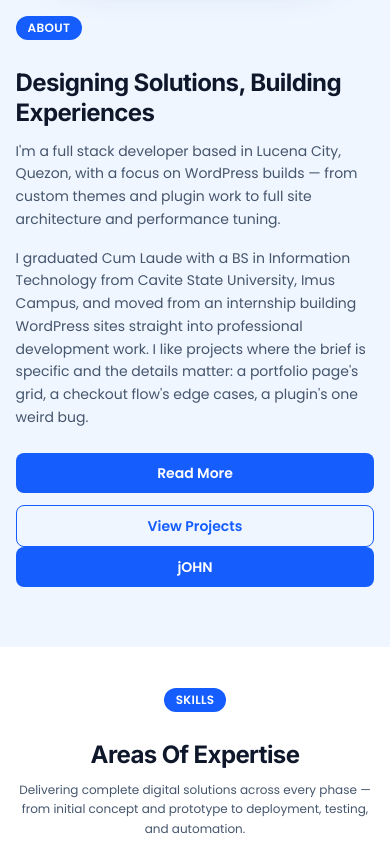
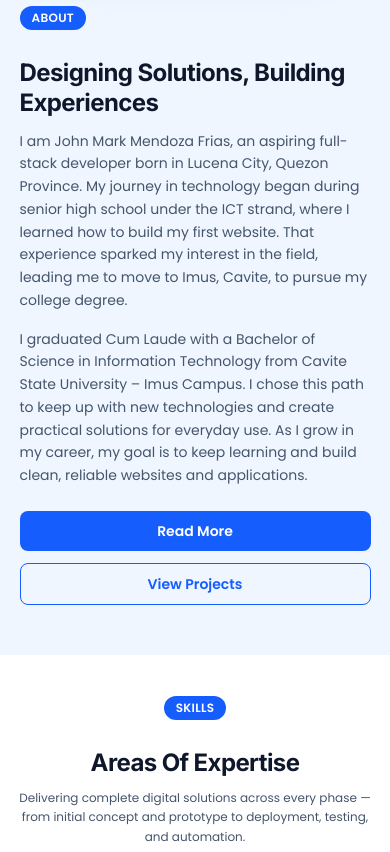
Before and after one commit to johnmarkfrias/jmfrias-portfolio, a React (Vite) app: page / in a window 390 px wide. Shown: the part 1420-2272 px from the top of the page. Built offline with nearby package versions, Linux system fonts and the light colour scheme.

Commit message:
add functions to the skills

```diff
--- a/src/components/sections/About.jsx
+++ b/src/components/sections/About.jsx
@@ -1,6 +1,8 @@
 // src/components/sections/About.jsx
 
 import { useState, useEffect } from "react";
+import Section from "../layout/Section";
+import Container from "../layout/Container";
 import SectionBadge from "../common/SectionBadge";
 import Button from "../common/Button";
 
@@ -39,12 +41,8 @@ function About() {
   };
 
   return (
-    <section
-      id="about"
-      aria-label="About Section"
-      className="bg-blue-50 py-[60px] md:py-[80px] lg:py-[100px] xl:py-[120px]"
-    >
-      <div className="max-w-[1440px] mx-auto px-[4%] 2xl:px-8 grid grid-cols-1 lg:grid-cols-2 gap-10 md:gap-12 lg:gap-16 items-center">
+    <Section id="about" aria-label="About Section" className="bg-blue-50">
+      <Container className="grid grid-cols-1 lg:grid-cols-2 gap-10 md:gap-12 lg:gap-16 items-center">
 
         {/* Column 1: Image Deck Wrapper */}
         <div className="w-full min-w-0 flex items-center justify-center px-2 sm:px-4 lg:px-6">
@@ -82,18 +80,11 @@ function About() {
           </h2>
 
           <p className="w-full lg:max-w-xl text-slate-600 text-sm sm:text-base leading-relaxed mb-4">
-            I'm a full stack developer based in Lucena City, Quezon, with a
-            focus on WordPress builds — from custom themes and plugin work to
-            full site architecture and performance tuning.
+            I am John Mark Mendoza Frias, an aspiring full-stack developer born in Lucena City, Quezon Province. My journey in technology began during senior high school under the ICT strand, where I learned how to build my first website. That experience sparked my interest in the field, leading me to move to Imus, Cavite, to pursue my college degree.
           </p>
 
           <p className="w-full lg:max-w-xl text-slate-600 text-sm sm:text-base leading-relaxed mb-6 sm:mb-8">
-            I graduated Cum Laude with a BS in Information Technology from
-            Cavite State University, Imus Campus, and moved from an internship
-            building WordPress sites straight into professional development
-            work. I like projects where the brief is specific and the details
-            matter: a portfolio page's grid, a checkout flow's edge cases, a
-            plugin's one weird bug.
+            I graduated Cum Laude with a Bachelor of Science in Information Technology from Cavite State University – Imus Campus. I chose this path to keep up with new technologies and create practical solutions for everyday use. As I grow in my career, my goal is to keep learning and build clean, reliable websites and applications.
           </p>
 
           <div className="w-full sm:w-auto flex flex-col sm:flex-row items-center gap-3">
@@ -105,13 +96,13 @@ function About() {
             <div className="w-full sm:w-auto sm:min-w-[160px] text-center [&>a]:w-full [&>a]:justify-center [&>button]:w-full [&>button]:justify-center">
               <Button href="/projects" variant="outline">
                 View Projects
-              </Button><Button>jOHN</Button>
+              </Button>
             </div>
           </div>
         </div>
 
-      </div>
-    </section>
+      </Container>
+    </Section>
   );
 }
 
--- a/src/pages/ProjectsPage.jsx
+++ b/src/pages/ProjectsPage.jsx
@@ -1,19 +1,60 @@
 // src/pages/ProjectsPage.jsx
 
-import { useState } from "react";
+import { useEffect, useState, useMemo } from "react";
 import { Helmet } from "react-helmet-async";
-import { Link } from "react-router-dom";
+import { Link, useSearchParams } from "react-router-dom";
 import { projects, projectCategories } from "../data/projects";
 import ProjectCard from "../components/common/ProjectCard";
 import SectionBadge from "../components/common/SectionBadge";
 
+// Helper para iparehas ang text kahit may gitling, spaces, o slashes
+const cleanString = (str = "") => str.toLowerCase().replace(/[^a-z0-9]/g, "");
+
 function ProjectsPage() {
-  const [activeCategory, setActiveCategory] = useState("all");
+  const [searchParams, setSearchParams] = useSearchParams();
+  const categoryParam = searchParams.get("category");
+
+  // Hanapin ang tamang category ID base sa param sa URL
+  const initialCategory = useMemo(() => {
+    if (!categoryParam) return "all";
+
+    const cleanParam = cleanString(categoryParam);
+    const matched = projectCategories.find(
+      (c) =>
+        cleanString(c.id) === cleanParam ||
+        cleanString(c.label) === cleanParam ||
+        cleanParam.includes(cleanString(c.id)) ||
+        cleanString(c.id).includes(cleanParam)
+    );
+
+    return matched ? matched.id : "all";
+  }, [categoryParam]);
+
+  const [activeCategory, setActiveCategory] = useState(initialCategory);
+
+  // Panatilihing synced kapag nagbago ang URL param
+  useEffect(() => {
+    setActiveCategory(initialCategory);
+  }, [initialCategory]);
+
+  const handleCategoryChange = (id) => {
+    setActiveCategory(id);
+    if (id === "all") {
+      searchParams.delete("category");
+      setSearchParams(searchParams);
+    } else {
+      setSearchParams({ category: id });
+    }
+  };
 
   const filteredProjects =
     activeCategory === "all"
       ? projects
-      : projects.filter((project) => project.category === activeCategory);
+      : projects.filter(
+          (project) =>
+            project.category === activeCategory ||
+            cleanString(project.category) === cleanString(activeCategory)
+        );
 
   return (
     <>
@@ -29,7 +70,7 @@ function ProjectsPage() {
       <main className="w-full bg-white text-slate-900 pt-[100px] md:pt-[120px] pb-[80px] lg:pb-[120px] overflow-x-hidden">
         <div className="max-w-[1440px] mx-auto px-4 sm:px-6 2xl:px-8 text-left">
 
-          {/* 2-Column Split Header */}
+          {/* Header */}
           <header className="grid grid-cols-1 lg:grid-cols-12 gap-6 lg:gap-12 items-end mb-10 sm:mb-12 pb-8 border-b border-slate-100">
             <div className="lg:col-span-7">
               <SectionBadge>PORTFOLIO</SectionBadge>
@@ -45,7 +86,7 @@ function ProjectsPage() {
             </div>
           </header>
 
-          {/* Filter Selection Tabs (Pwesto ng red boxes) */}
+          {/* Filter Selection Tabs */}
           <div className="flex flex-wrap items-center gap-2.5 sm:gap-3 mb-10 sm:mb-14">
             {projectCategories.map((category) => {
               const isActive = activeCategory === category.id;
@@ -53,7 +94,7 @@ function ProjectsPage() {
                 <button
                   key={category.id}
                   type="button"
-                  onClick={() => setActiveCategory(category.id)}
+                  onClick={() => handleCategoryChange(category.id)}
                   className={`text-xs sm:text-sm font-semibold px-5 py-2.5 rounded-full transition-all duration-200 select-none border active:scale-95 ${
                     isActive
                       ? "bg-blue-600 border-blue-600 text-white shadow-sm"
--- a/src/pages/SkillsPage.jsx
+++ b/src/pages/SkillsPage.jsx
@@ -2,6 +2,7 @@
 
 import { useEffect } from "react";
 import { Helmet } from "react-helmet-async";
+import { Link } from "react-router-dom";
 import {
   FaLaptopCode,
   FaPencilRuler,
@@ -19,6 +20,21 @@ const iconMap = {
   FaBug,
   FaPaintBrush,
   FaRobot,
+};
+
+// I-map ang bawat skill title/id sa target category filter
+const getCategoryRoute = (skill) => {
+  const title = (skill.title || "").toLowerCase();
+  if (title.includes("full stack") || title.includes("web")) {
+    return "/projects?category=website-development";
+  }
+  if (title.includes("ui") || title.includes("ux")) {
+    return "/projects?category=ui-ux-design";
+  }
+  if (title.includes("graphic")) {
+    return "/projects?category=graphic-design";
+  }
+  return null;
 };
 
 function SkillsPage() {
@@ -47,18 +63,14 @@ function SkillsPage() {
       <main className="w-full bg-white text-slate-900 pt-[100px] md:pt-[120px] pb-[80px] lg:pb-[120px] overflow-x-hidden">
         <div className="max-w-[1440px] mx-auto px-4 sm:px-6 2xl:px-8 text-left">
 
-          {/* 2-Column Split Header: Badge & Heading sa kaliwa, Description sa kanan */}
+          {/* Header */}
           <header className="grid grid-cols-1 lg:grid-cols-12 gap-6 lg:gap-12 items-end mb-12 sm:mb-16 lg:mb-20 pb-8 border-b border-slate-100">
-
-            {/* Left Column: Badge & Main Heading */}
             <div className="lg:col-span-7">
               <SectionBadge>SKILLS & STACK</SectionBadge>
               <h1 className="text-3xl sm:text-4xl md:text-5xl lg:text-[52px] font-extrabold text-slate-900 mt-4 tracking-tight leading-[1.12]">
                 Areas Of Expertise
               </h1>
             </div>
-
-            {/* Right Column: Subtitle Description */}
             <div className="lg:col-span-5 lg:pb-1">
               <p className="text-sm sm:text-base text-slate-600 leading-relaxed max-w-xl">
                 Delivering complete digital solutions across every phase — from initial concept and prototype to deployment, testing, and automation.
@@ -66,7 +78,7 @@ function SkillsPage() {
             </div>
           </header>
 
-          {/* Section 1: 5-Card Grid (3 sa itaas, 2 centered sa ibaba) */}
+          {/* Section 1: 5-Card Grid */}
           <section aria-label="Areas of Expertise" className="mb-20 sm:mb-28">
             <div
               role="list"
@@ -80,24 +92,38 @@ function SkillsPage() {
                   columnSpanClasses = "lg:col-start-2 lg:col-span-2";
                 }
 
+                const targetRoute = getCategoryRoute(skill);
+                const CardContent = (
+                  <SkillCard
+                    icon={IconComponent}
+                    title={skill.title}
+                    description={skill.description}
+                  />
+                );
+
                 return (
                   <div
-                    key={skill.id}
+                    key={skill.id || index}
                     role="listitem"
                     className={`h-full ${columnSpanClasses}`}
                   >
-                    <SkillCard
-                      icon={IconComponent}
-                      title={skill.title}
-                      description={skill.description}
-                    />
+                    {targetRoute ? (
+                      <Link
+                        to={targetRoute}
+                        className="block h-full transition-all duration-200 hover:-translate-y-1 focus:outline-none"
+                      >
+                        {CardContent}
+                      </Link>
+                    ) : (
+                      CardContent
+                    )}
                   </div>
                 );
               })}
             </div>
           </section>
 
-          {/* Section 2: Tools & Technologies (Frame 297 Design: Blue Pills with White Vector Icons) */}
+          {/* Section 2: Tools & Technologies */}
           <section aria-label="Tools and Technologies" className="border-t border-slate-100 pt-16 text-left">
             <div className="max-w-2xl mb-10">
               <SectionBadge>STACK & TOOLS</SectionBadge>
@@ -122,7 +148,6 @@ function SkillsPage() {
                         key={idx}
                         className="flex items-center gap-3.5 bg-blue-600 hover:bg-blue-700 text-white px-4 py-3.5 rounded-2xl shadow-xs transition-colors duration-200 select-none"
                       >
-                        {/* Transparent Icon Container */}
                         <div className="w-10 h-10 rounded-xl bg-transparent flex items-center justify-center shrink-0 text-white">
                           <svg
                             viewBox="0 0 24 24"
@@ -136,8 +161,6 @@ function SkillsPage() {
                             <path d={tech.svgPath} />
                           </svg>
                         </div>
-
-                        {/* White Technology Name */}
                         <span className="font-semibold text-sm tracking-tight truncate text-white">
                           {tech.name}
                         </span>
```
